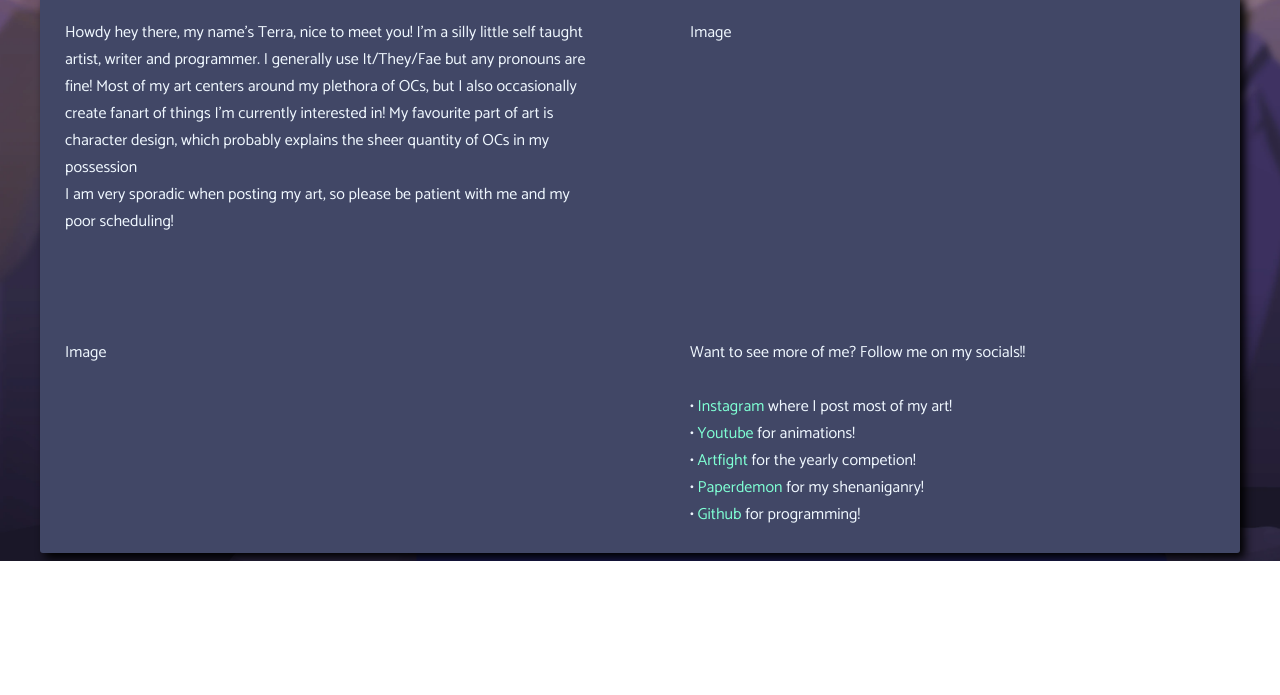
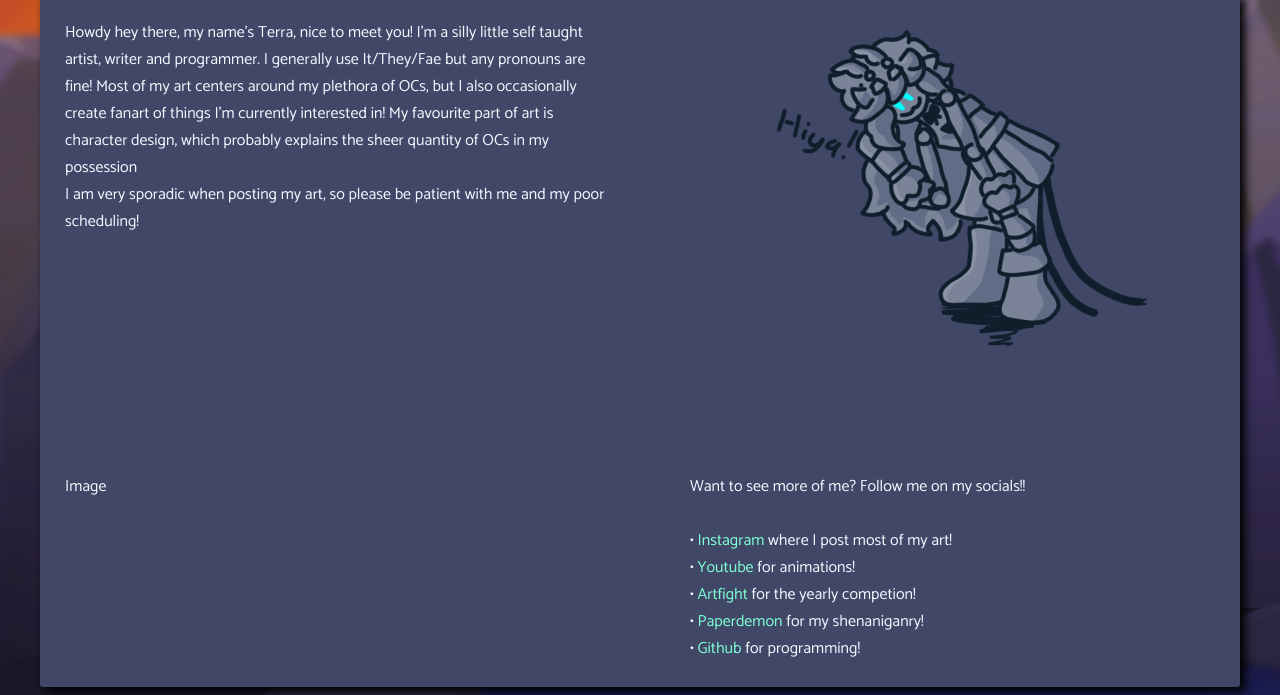
Before and after one commit to brooke-ec/terragoesuwu-art, a plain HTML site: page src/index.html in a window 1280 px wide. Shown: the part 316-1011 px from the top of the page. Before the commit the page ends 877 px from the top, so only its background shows below. Drawn offline with Linux system fonts and the light colour scheme.

Commit message:
Added image 1

```diff
--- a/src/index.html
+++ b/src/index.html
@@ -23,7 +23,7 @@
           I am very sporadic when posting my art, so please be patient with me
           and my poor scheduling!
         </div>
-        <div>Image</div>
+        <img src="helloImage.png" alt="" />
       </div>
       <br />
       <br />
```
Also changed, not shown: src/helloImage.png (added).
